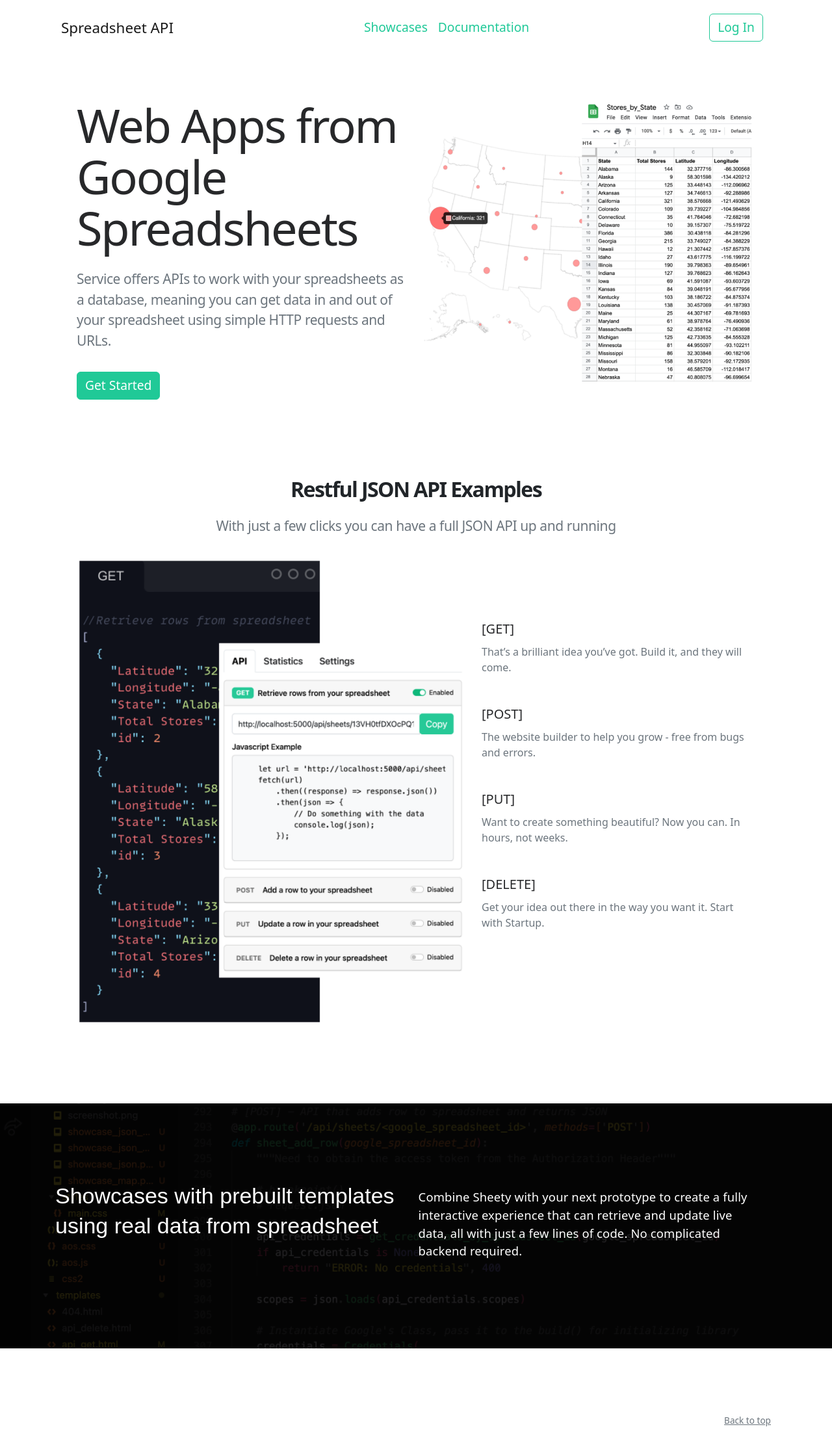
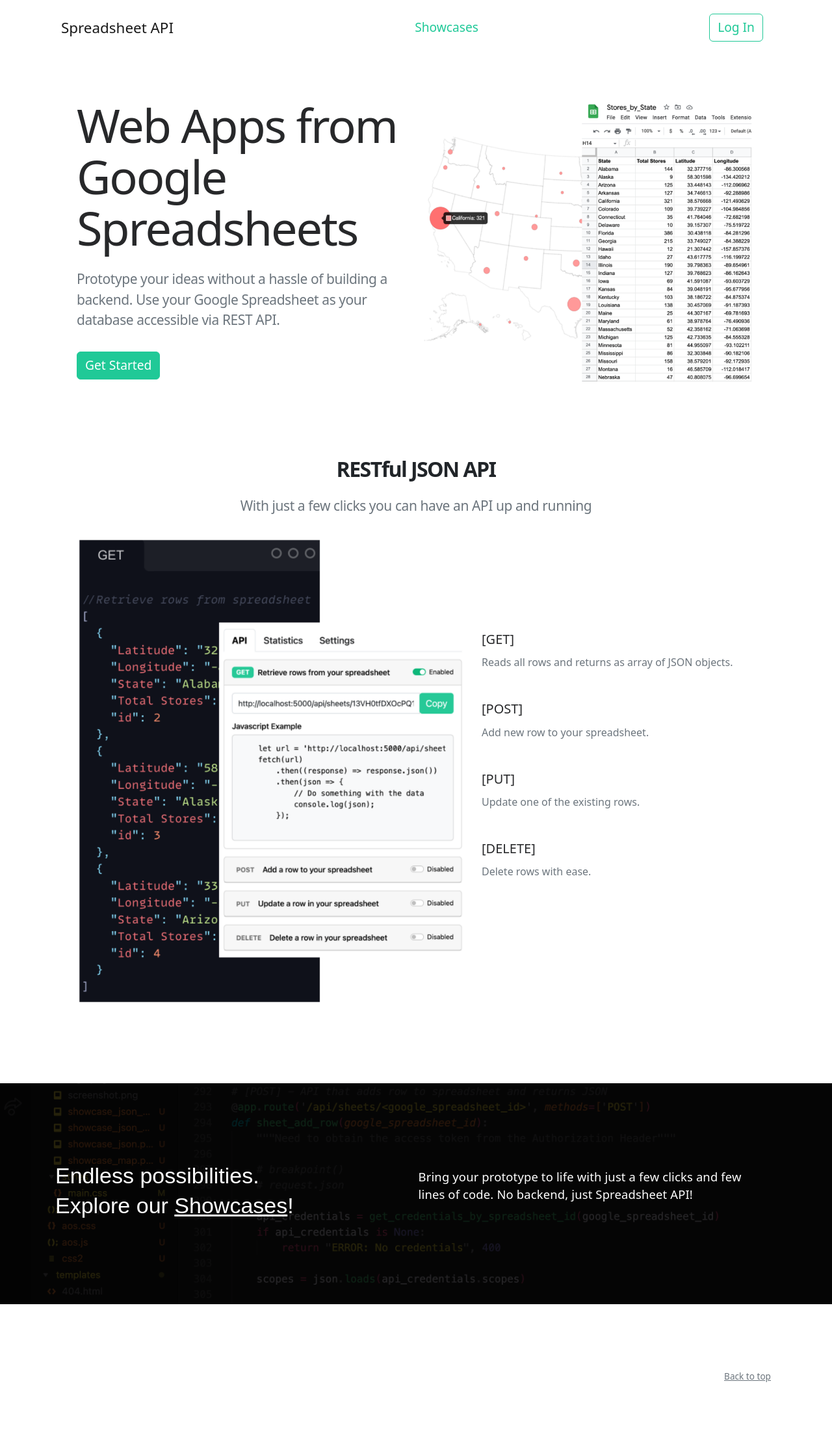
Before and after one commit to imagirina/project-spreadsheetapi, a Flask app: page / in a window 1280 px wide. Shown: the whole page at 65% size. After the commit the page ends 2127 px from the top, so only its background shows below. Run offline with Flask 2, Linux system fonts and the light colour scheme; some libraries are stand-ins or nearby versions.

Commit message:
Updated README.md

```diff
--- a/static/styles/main.css
+++ b/static/styles/main.css
@@ -53,7 +53,7 @@ body div.content {
 a {
     color: #20c998;
     font-weight: 500;
-    font-size: 1.2em;
+    /* font-size: 1.2em; */
 }
 
 a:hover,
@@ -604,10 +604,15 @@ body {
     padding-left: 15px;
 }
 
-#projects-wrap h1.text-white {
+#projects-wrap h1.text-white,
+#projects-wrap h1.text-white a {
     color: #fff !important;
+}
 
+#projects-wrap h1.text-white a:hover {
+    color: #00B779 !important;
 }
+
 
 #projects-wrap h1 {
     font-size: 2.125rem;
@@ -641,7 +646,7 @@ section {
     top: 0;
     width: 100%;
     height: 100%;
-    background: rgba(0, 0, 0, .87);
+    background: rgba(0, 0, 0, .85);
 }
 
 #projects-wrap .container {
--- a/templates/index.html
+++ b/templates/index.html
@@ -6,9 +6,6 @@
 <ul class="navbar-nav me-auto mb-2 mb-lg-0">
   <li class="nav-item">
     <a class="nav-link" href="/showcases">Showcases</a>
-  </li>
-  <li class="nav-item">
-    <a class="nav-link" href="#">Documentation</a>
   </li>
 </ul>
 {% endblock %}
@@ -28,7 +25,9 @@
 							Web Apps from Google Spreadsheets
 						</h1>
 						<p class="mb-8 fs-1 mt-4 aos-init aos-animate" data-aos="fade-down" data-aos-delay="250">
-							Service offers APIs to work with your spreadsheets as a database, meaning you can get data in and out of your spreadsheet using simple HTTP requests and URLs.
+							<!-- Service offers APIs to work with your spreadsheets as a database, meaning you can get data in and out of your spreadsheet using simple HTTP requests and URLs. -->
+              <!-- Turning your Google Spreadsheet into the database accessible via REST API is easy as 1-2-3! -->
+              Prototype your ideas without a hassle of building a backend. Use your Google Spreadsheet as your database accessible via REST API.
 						</p>
             <form class="d-flex" action="/signup">
               <button class="btn btn-get-started aos-init aos-animate" type="submit" data-aos="fade-down" data-aos-delay="500">Get Started</button>
@@ -49,10 +48,10 @@
         <div class="row justify-content-center">
           <div class="col-lg-9 col-xl-8 col-xxl-6">
             <h2 class="display-5 mb-6 aos-init aos-animate" data-aos="fade-down" data-aos-delay="0">
-              Restful JSON API Examples
+              RESTful JSON API
             </h2>
             <p class="mb-8 fs-1 mt-4 aos-init aos-animate" data-aos="fade-down" data-aos-delay="250">
-							With just a few clicks you can have a full JSON API up and running
+							With just a few clicks you can have an API up and running
 						</p>
           </div>
         </div>
@@ -66,7 +65,7 @@
                 [GET]
               </h5>
               <p class="mb-0">
-That’s a brilliant idea you’ve got. Build it, and they will come.
+                Reads all rows and returns as array of JSON objects.
               </p>
             </div>
             <div class="mb-12 aos-init aos-animate" data-aos="fade-down" data-aos-delay="500">
@@ -74,7 +73,7 @@ That’s a brilliant idea you’ve got. Build it, and they will come.
                 [POST]
               </h5>
               <p class="mb-0">
-The website builder to help you grow - free from bugs and errors.
+                Add new row to your spreadsheet.
               </p>
             </div>
             <div class="mb-12 aos-init aos-animate" data-aos="fade-down" data-aos-delay="750">
@@ -82,7 +81,7 @@ The website builder to help you grow - free from bugs and errors.
                 [PUT]
               </h5>
               <p class="mb-0">
-Want to create something beautiful? Now you can. In hours, not weeks.
+                Update one of the existing rows.
               </p>
             </div>
             <div data-aos="fade-down" data-aos-delay="1000" class="aos-init aos-animate">
@@ -90,7 +89,7 @@ Want to create something beautiful? Now you can. In hours, not weeks.
                 [DELETE]
               </h5>
               <p class="mb-0">
-Get your idea out there in the way you want it. Start with Startup.
+                Delete rows with ease.
               </p>
             </div>
           </div>
@@ -106,11 +105,14 @@ Get your idea out there in the way you want it. Start with Startup.
         <div class="row">
             <div class="col-lg-6">
                 <div class="section-heading">
-                    <h1 class="text-white">Showcases with prebuilt templates using real data from spreadsheet</h1>
+                  <h1 class="text-white">Endless possibilities.<br />Explore our <a href="/showcases">Showcases</a>!</h1>
+                    <!-- <h1 class="text-white">Showcases with prebuilt templates using real data from spreadsheet</h1> -->
                 </div>
             </div>
             <div class="col-lg-6">
-                <p class="lead text-white">Combine Sheety with your next prototype to create a fully interactive experience that can retrieve and update live data, all with just a few lines of code. No complicated backend required.</p>
+                <p class="lead text-white">
+                  Bring your prototype to life with just a few clicks and few lines of code. No backend, just Spreadsheet API!
+                </p>
             </div>
         </div>
     </div>
```
Also changed, not shown: model.py (line endings or trailing spaces), static/img/screenshot.png.
